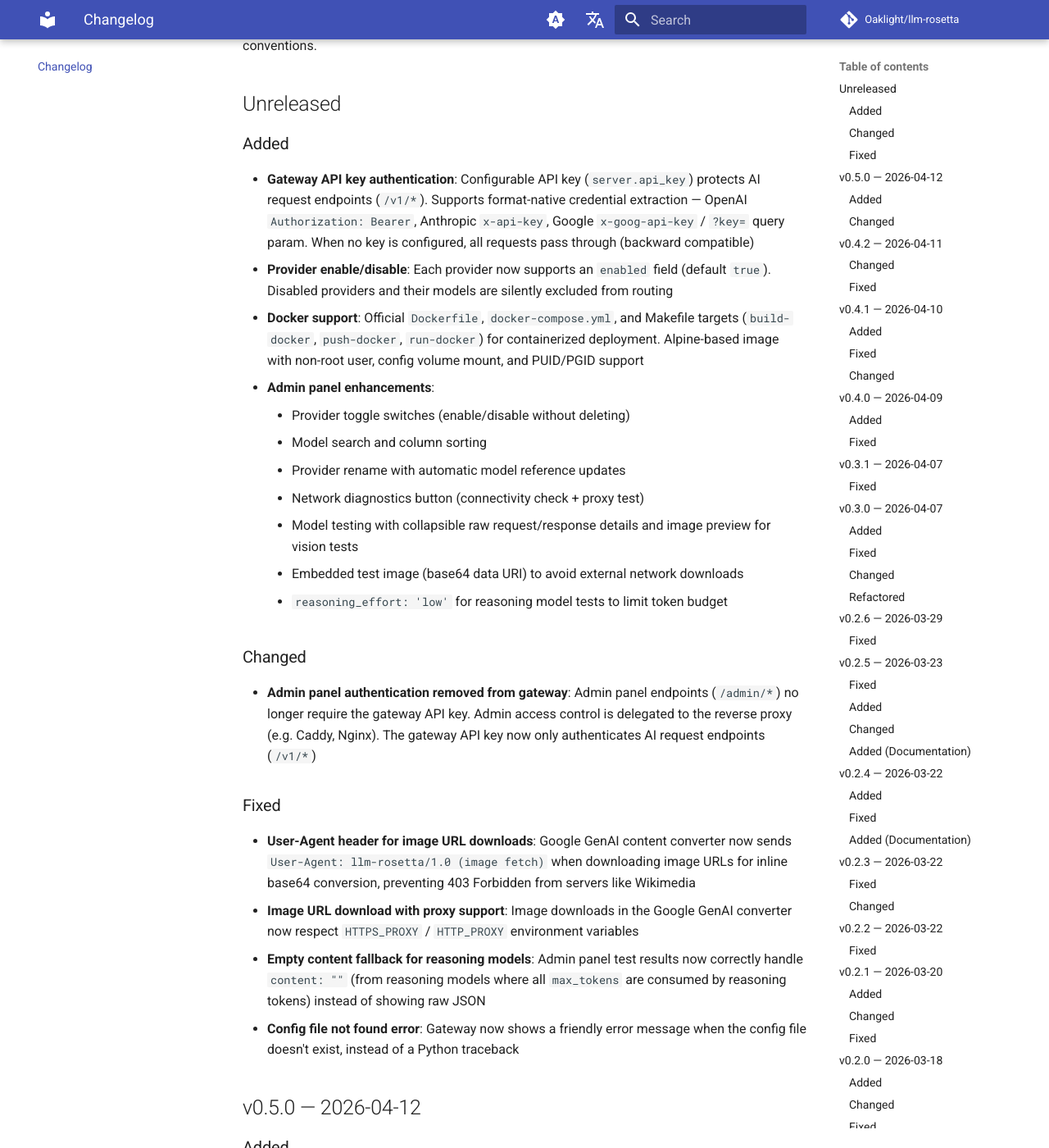
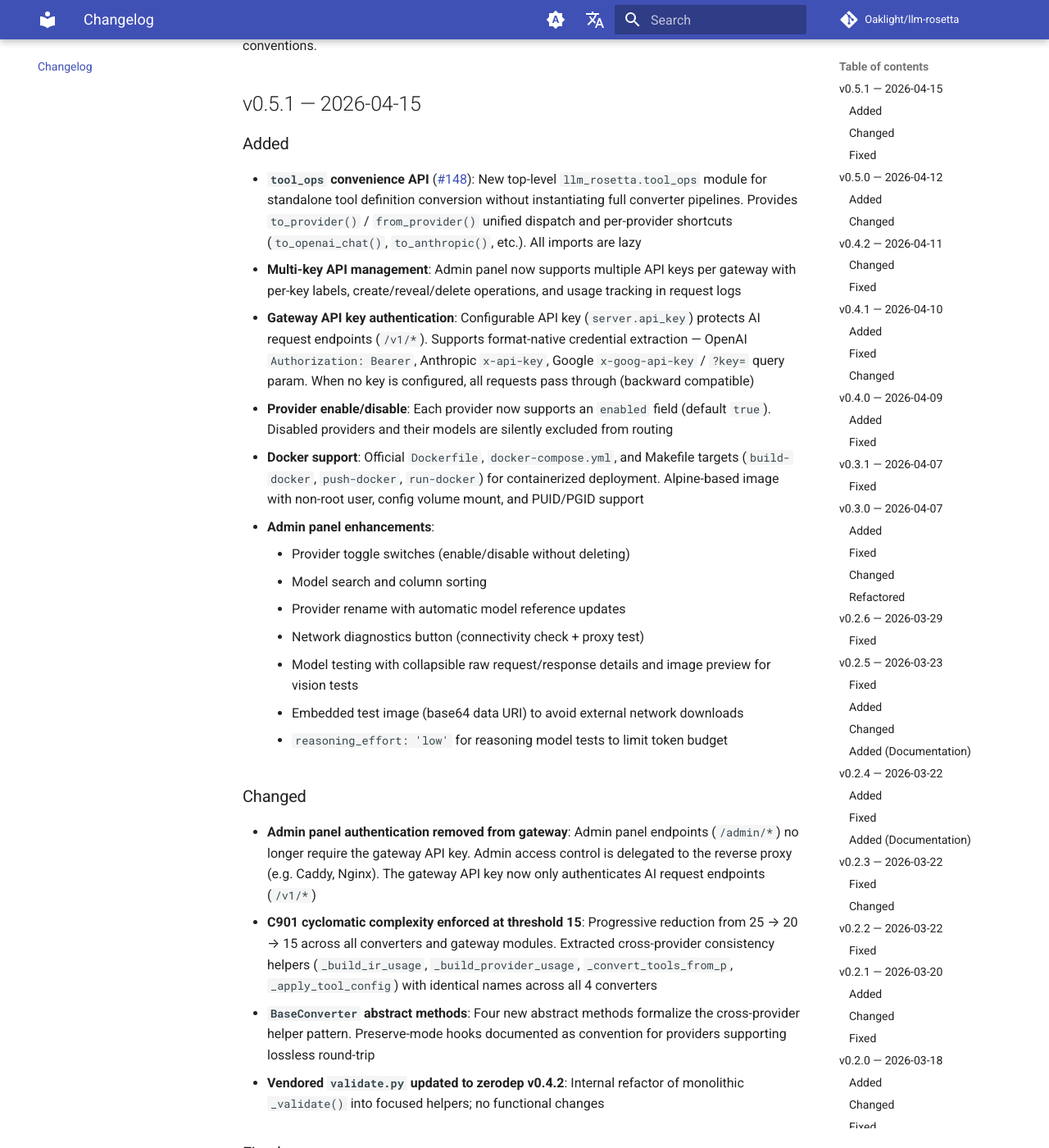
Before and after one commit to Oaklight/llm-rosetta, an MkDocs documentation site: the page built from docs/changelog.md, in a window 1280 px wide and 1400 px high, scrolled down 210 px. Shown: the whole window at 82% size. Built offline with MkDocs 1.6.1 and Material for MkDocs 9.7.7, drawn with Linux system fonts in a browser that asks for light colours; comment, search, counter and statistics services are not loaded; some of the changed text lies outside the part shown.

Commit message:
docs: add tool_ops API page, update changelog for v0.5.1

```diff
--- a/docs/changelog.md
+++ b/docs/changelog.md
@@ -6,10 +6,12 @@ title: Changelog
 
 All notable changes to LLM-Rosetta are documented here. This project follows [Keep a Changelog](https://keepachangelog.com/) conventions.
 
-## Unreleased
+## v0.5.1 — 2026-04-15
 
 ### Added
 
+- **`tool_ops` convenience API** ([#148](https://github.com/Oaklight/llm-rosetta/issues/148)): New top-level `llm_rosetta.tool_ops` module for standalone tool definition conversion without instantiating full converter pipelines. Provides `to_provider()` / `from_provider()` unified dispatch and per-provider shortcuts (`to_openai_chat()`, `to_anthropic()`, etc.). All imports are lazy
+- **Multi-key API management**: Admin panel now supports multiple API keys per gateway with per-key labels, create/reveal/delete operations, and usage tracking in request logs
 - **Gateway API key authentication**: Configurable API key (`server.api_key`) protects AI request endpoints (`/v1/*`). Supports format-native credential extraction — OpenAI `Authorization: Bearer`, Anthropic `x-api-key`, Google `x-goog-api-key` / `?key=` query param. When no key is configured, all requests pass through (backward compatible)
 - **Provider enable/disable**: Each provider now supports an `enabled` field (default `true`). Disabled providers and their models are silently excluded from routing
 - **Docker support**: Official `Dockerfile`, `docker-compose.yml`, and Makefile targets (`build-docker`, `push-docker`, `run-docker`) for containerized deployment. Alpine-based image with non-root user, config volume mount, and PUID/PGID support
@@ -25,6 +27,9 @@ All notable changes to LLM-Rosetta are documented here. This project follows [Ke
 ### Changed
 
 - **Admin panel authentication removed from gateway**: Admin panel endpoints (`/admin/*`) no longer require the gateway API key. Admin access control is delegated to the reverse proxy (e.g. Caddy, Nginx). The gateway API key now only authenticates AI request endpoints (`/v1/*`)
+- **C901 cyclomatic complexity enforced at threshold 15**: Progressive reduction from 25 → 20 → 15 across all converters and gateway modules. Extracted cross-provider consistency helpers (`_build_ir_usage`, `_build_provider_usage`, `_convert_tools_from_p`, `_apply_tool_config`) with identical names across all 4 converters
+- **`BaseConverter` abstract methods**: Four new abstract methods formalize the cross-provider helper pattern. Preserve-mode hooks documented as convention for providers supporting lossless round-trip
+- **Vendored `validate.py` updated to zerodep v0.4.2**: Internal refactor of monolithic `_validate()` into focused helpers; no functional changes
 
 ### Fixed
 
@@ -32,6 +37,7 @@ All notable changes to LLM-Rosetta are documented here. This project follows [Ke
 - **Image URL download with proxy support**: Image downloads in the Google GenAI converter now respect `HTTPS_PROXY` / `HTTP_PROXY` environment variables
 - **Empty content fallback for reasoning models**: Admin panel test results now correctly handle `content: ""` (from reasoning models where all `max_tokens` are consumed by reasoning tokens) instead of showing raw JSON
 - **Config file not found error**: Gateway now shows a friendly error message when the config file doesn't exist, instead of a Python traceback
+- **ty type checker compatibility**: Added `ty: ignore` annotations for TypedDict vs `dict[str, Any]` mismatches and `FinishReason` Literal type narrowing
 
 ## v0.5.0 — 2026-04-12
 
--- a/mkdocs.yml
+++ b/mkdocs.yml
@@ -119,6 +119,7 @@ nav:
       - api/index.md
       - Converters: api/converters.md
       - IR Types: api/types.md
+      - Tool Ops: api/tool-ops.md
       - Utilities: api/utils.md
   - Roadmap: roadmap.md
   - Changelog: changelog.md
```
Also changed, not shown: docs/api/tool-ops.md (added, +76 -0 lines).
